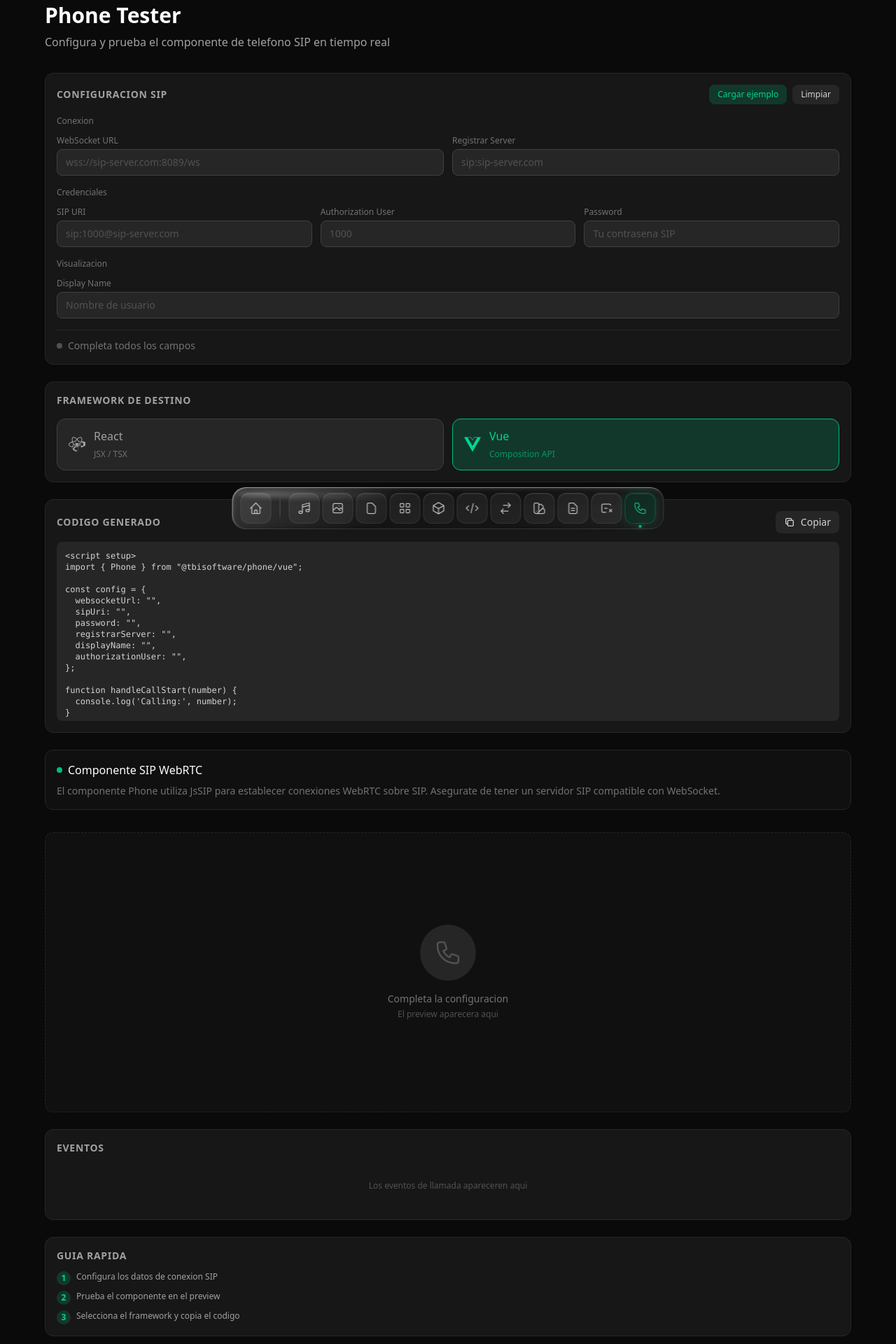
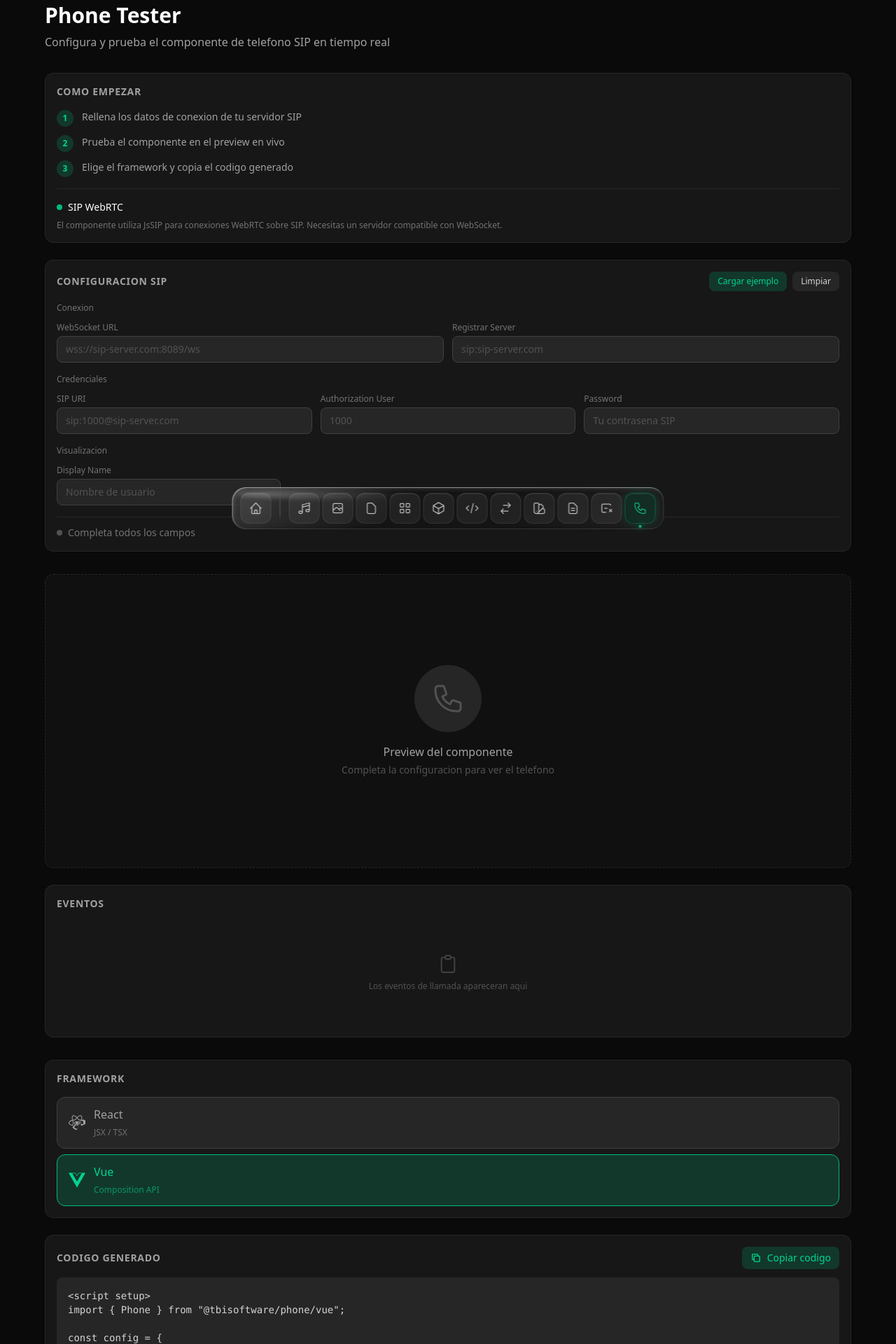
Before and after one commit to christianpasinrey/tools, a Vue app: page /phone-tester in a window 1280 px wide. Shown: the part 20-1940 px from the top of the page at 70% size. Built offline with nearby package versions, Linux system fonts and the light colour scheme.

Commit message:
feat: mejorar la interfaz del probador de teléfono SIP con nuevas instrucciones y ajustes en la organización de campos

```diff
--- a/src/views/PhoneTester.vue
+++ b/src/views/PhoneTester.vue
@@ -1,5 +1,5 @@
 <script setup>
-import { ref, computed, watch } from 'vue'
+import { ref, computed } from 'vue'
 import { usePhoneTester } from '../composables/usePhoneTester'
 import { Phone } from '@tbisoftware/phone/vue'
 
@@ -58,17 +58,46 @@ const clearLogs = () => {
 
 <template>
   <div class="min-h-[calc(100vh-4rem)] bg-neutral-950 p-6">
-    <div class="max-w-6xl mx-auto">
+    <div class="max-w-6xl mx-auto space-y-8">
       <!-- Header -->
-      <div class="mb-8">
+      <div>
         <h1 class="text-3xl font-bold text-white mb-2">Phone Tester</h1>
         <p class="text-neutral-400">Configura y prueba el componente de telefono SIP en tiempo real</p>
       </div>
 
-      <div class="grid lg:grid-cols-[1fr,400px] gap-8">
-        <!-- Left: Configuration & Code -->
-        <div class="space-y-6">
-          <!-- Config Card -->
+      <!-- Row 1: Instructions + Config Form -->
+      <div class="grid lg:grid-cols-[280px,1fr] gap-6">
+        <!-- Instructions -->
+        <div class="bg-neutral-900 rounded-xl border border-neutral-800 p-4 h-fit">
+          <h3 class="text-sm font-semibold text-neutral-400 uppercase tracking-wider mb-4">Como empezar</h3>
+          <div class="space-y-3">
+            <div class="flex gap-3">
+              <span class="flex items-center justify-center w-6 h-6 rounded-full bg-emerald-500/20 text-emerald-400 text-xs font-bold shrink-0">1</span>
+              <p class="text-sm text-neutral-400">Rellena los datos de conexion de tu servidor SIP</p>
+            </div>
+            <div class="flex gap-3">
+              <span class="flex items-center justify-center w-6 h-6 rounded-full bg-emerald-500/20 text-emerald-400 text-xs font-bold shrink-0">2</span>
+              <p class="text-sm text-neutral-400">Prueba el componente en el preview en vivo</p>
+            </div>
+            <div class="flex gap-3">
+              <span class="flex items-center justify-center w-6 h-6 rounded-full bg-emerald-500/20 text-emerald-400 text-xs font-bold shrink-0">3</span>
+              <p class="text-sm text-neutral-400">Elige el framework y copia el codigo generado</p>
+            </div>
+          </div>
+
+          <!-- Info box -->
+          <div class="mt-4 pt-4 border-t border-neutral-800">
+            <div class="flex items-center gap-2 mb-2">
+              <div class="w-2 h-2 rounded-full bg-emerald-500"></div>
+              <span class="text-white text-sm font-medium">SIP WebRTC</span>
+            </div>
+            <p class="text-neutral-500 text-xs">
+              El componente utiliza JsSIP para conexiones WebRTC sobre SIP. Necesitas un servidor compatible con WebSocket.
+            </p>
+          </div>
+        </div>
+
+        <!-- Config Form -->
         <div class="bg-neutral-900 rounded-xl border border-neutral-800 p-4">
           <div class="flex items-center justify-between mb-4">
             <h3 class="text-sm font-semibold text-neutral-400 uppercase tracking-wider">Configuracion SIP</h3>
@@ -123,6 +152,7 @@ const clearLogs = () => {
           <!-- Display -->
           <div class="mb-4">
             <p class="text-xs text-neutral-500 mb-3">Visualizacion</p>
+            <div class="max-w-xs">
               <div v-for="field in configFields.display" :key="field.key">
                 <label class="block text-xs text-neutral-500 mb-1">{{ field.label }}</label>
                 <input
@@ -131,6 +161,7 @@ const clearLogs = () => {
                   :placeholder="field.placeholder"
                   class="w-full px-3 py-2 bg-neutral-800 border border-neutral-700 rounded-lg text-white text-sm focus:outline-none focus:border-emerald-500 transition-colors placeholder:text-neutral-600"
                 />
+              </div>
             </div>
           </div>
 
@@ -145,11 +176,84 @@ const clearLogs = () => {
             </span>
           </div>
         </div>
+      </div>
 
+      <!-- Row 2: Preview + Events -->
+      <div class="grid lg:grid-cols-[1fr,320px] gap-6">
+        <!-- Phone Preview -->
+        <div
+          class="rounded-xl flex items-center justify-center p-8 min-h-[420px]"
+          :class="showPreview ? 'bg-neutral-900 border border-neutral-800' : 'bg-neutral-900/50 border border-dashed border-neutral-800'"
+        >
+          <div v-if="showPreview">
+            <Phone
+              :config="tester.config.value"
+              @call-start="handleCallStart"
+              @call-end="handleCallEnd"
+              @status-change="handleStatusChange"
+            />
+          </div>
+          <div v-else class="text-center">
+            <div class="w-24 h-24 mx-auto mb-4 rounded-full bg-neutral-800 flex items-center justify-center">
+              <svg class="w-12 h-12 text-neutral-600" fill="none" stroke="currentColor" viewBox="0 0 24 24">
+                <path stroke-linecap="round" stroke-linejoin="round" stroke-width="1.5" d="M3 5a2 2 0 012-2h3.28a1 1 0 01.948.684l1.498 4.493a1 1 0 01-.502 1.21l-2.257 1.13a11.042 11.042 0 005.516 5.516l1.13-2.257a1 1 0 011.21-.502l4.493 1.498a1 1 0 01.684.949V19a2 2 0 01-2 2h-1C9.716 21 3 14.284 3 6V5z" />
+              </svg>
+            </div>
+            <p class="text-neutral-400 font-medium">Preview del componente</p>
+            <p class="text-neutral-600 text-sm mt-1">Completa la configuracion para ver el telefono</p>
+          </div>
+        </div>
+
+        <!-- Event Logs -->
+        <div class="bg-neutral-900 rounded-xl border border-neutral-800 p-4 h-fit">
+          <div class="flex items-center justify-between mb-3">
+            <h3 class="text-sm font-semibold text-neutral-400 uppercase tracking-wider">Eventos</h3>
+            <button
+              v-if="callLogs.length > 0"
+              @click="clearLogs"
+              class="px-2 py-1 text-xs bg-neutral-800 hover:bg-neutral-700 text-neutral-400 rounded-lg transition-colors"
+            >
+              Limpiar
+            </button>
+          </div>
+
+          <div class="space-y-1.5 max-h-80 overflow-y-auto">
+            <div
+              v-for="(log, index) in callLogs"
+              :key="index"
+              class="flex items-start gap-2 p-2 rounded-lg bg-neutral-800/50 text-xs"
+            >
+              <div
+                class="w-1.5 h-1.5 rounded-full mt-1.5 shrink-0"
+                :class="{
+                  'bg-emerald-500': log.type === 'success',
+                  'bg-red-500': log.type === 'error',
+                  'bg-blue-500': log.type === 'info',
+                  'bg-yellow-500': log.type === 'start'
+                }"
+              ></div>
+              <div class="flex-1 min-w-0">
+                <p class="text-neutral-300">{{ log.message }}</p>
+                <p class="text-neutral-600">{{ log.time }}</p>
+              </div>
+            </div>
+
+            <div v-if="callLogs.length === 0" class="text-center py-12 text-neutral-600 text-xs">
+              <svg class="w-8 h-8 mx-auto mb-2 text-neutral-700" fill="none" stroke="currentColor" viewBox="0 0 24 24">
+                <path stroke-linecap="round" stroke-linejoin="round" stroke-width="1.5" d="M9 5H7a2 2 0 00-2 2v12a2 2 0 002 2h10a2 2 0 002-2V7a2 2 0 00-2-2h-2M9 5a2 2 0 002 2h2a2 2 0 002-2M9 5a2 2 0 012-2h2a2 2 0 012 2" />
+              </svg>
+              Los eventos de llamada apareceran aqui
+            </div>
+          </div>
+        </div>
+      </div>
+
+      <!-- Row 3: Framework Selector + Generated Code -->
+      <div class="grid lg:grid-cols-[280px,1fr] gap-6">
         <!-- Framework Selector -->
-          <div class="bg-neutral-900 rounded-xl border border-neutral-800 p-4">
-            <h3 class="text-sm font-semibold text-neutral-400 uppercase tracking-wider mb-4">Framework de destino</h3>
-            <div class="grid grid-cols-2 gap-3">
+        <div class="bg-neutral-900 rounded-xl border border-neutral-800 p-4 h-fit">
+          <h3 class="text-sm font-semibold text-neutral-400 uppercase tracking-wider mb-4">Framework</h3>
+          <div class="space-y-2">
             <label
               class="flex items-center gap-3 px-4 py-3 rounded-xl border cursor-pointer transition-all"
               :class="tester.selectedFramework.value === 'react'
@@ -202,7 +306,7 @@ const clearLogs = () => {
               class="flex items-center gap-2 px-3 py-1.5 text-sm rounded-lg transition-all"
               :class="tester.copied.value
                 ? 'bg-emerald-500/20 text-emerald-400'
-                  : 'bg-neutral-800 hover:bg-neutral-700 text-neutral-300'"
+                : 'bg-emerald-500/20 hover:bg-emerald-500/30 text-emerald-400'"
             >
               <svg v-if="!tester.copied.value" class="w-4 h-4" fill="none" stroke="currentColor" viewBox="0 0 24 24">
                 <path stroke-linecap="round" stroke-linejoin="round" stroke-width="2" d="M8 16H6a2 2 0 01-2-2V6a2 2 0 012-2h8a2 2 0 012 2v2m-6 12h8a2 2 0 002-2v-8a2 2 0 00-2-2h-8a2 2 0 00-2 2v8a2 2 0 002 2z" />
@@ -210,109 +314,10 @@ const clearLogs = () => {
               <svg v-else class="w-4 h-4" fill="none" stroke="currentColor" viewBox="0 0 24 24">
                 <path stroke-linecap="round" stroke-linejoin="round" stroke-width="2" d="M5 13l4 4L19 7" />
               </svg>
-                {{ tester.copied.value ? 'Copiado!' : 'Copiar' }}
+              {{ tester.copied.value ? 'Copiado!' : 'Copiar codigo' }}
             </button>
           </div>
-            <pre class="p-3 bg-neutral-800 rounded-lg text-xs text-neutral-300 font-mono overflow-x-auto max-h-64"><code>{{ tester.generatedCode.value }}</code></pre>
-          </div>
-
-          <!-- Info Box -->
-          <div class="p-4 bg-neutral-900/50 rounded-xl border border-neutral-800">
-            <div class="flex items-center gap-2 mb-2">
-              <div class="w-2 h-2 rounded-full bg-emerald-500"></div>
-              <span class="text-white font-medium">Componente SIP WebRTC</span>
-            </div>
-            <p class="text-neutral-500 text-sm">
-              El componente Phone utiliza JsSIP para establecer conexiones WebRTC sobre SIP.
-              Asegurate de tener un servidor SIP compatible con WebSocket.
-            </p>
-          </div>
-        </div>
-
-        <!-- Right: Preview & Logs -->
-        <div class="space-y-6">
-          <!-- Phone Preview -->
-          <div
-            class="rounded-xl flex items-center justify-center p-6 min-h-[400px]"
-            :class="showPreview ? 'bg-neutral-900 border border-neutral-800' : 'bg-neutral-900/50 border border-dashed border-neutral-800'"
-          >
-            <div v-if="showPreview">
-              <Phone
-                :config="tester.config.value"
-                @call-start="handleCallStart"
-                @call-end="handleCallEnd"
-                @status-change="handleStatusChange"
-              />
-            </div>
-            <div v-else class="text-center">
-              <div class="w-20 h-20 mx-auto mb-4 rounded-full bg-neutral-800 flex items-center justify-center">
-                <svg class="w-10 h-10 text-neutral-600" fill="none" stroke="currentColor" viewBox="0 0 24 24">
-                  <path stroke-linecap="round" stroke-linejoin="round" stroke-width="1.5" d="M3 5a2 2 0 012-2h3.28a1 1 0 01.948.684l1.498 4.493a1 1 0 01-.502 1.21l-2.257 1.13a11.042 11.042 0 005.516 5.516l1.13-2.257a1 1 0 011.21-.502l4.493 1.498a1 1 0 01.684.949V19a2 2 0 01-2 2h-1C9.716 21 3 14.284 3 6V5z" />
-                </svg>
-              </div>
-              <p class="text-neutral-500 text-sm">Completa la configuracion</p>
-              <p class="text-neutral-600 text-xs mt-1">El preview aparecera aqui</p>
-            </div>
-          </div>
-
-          <!-- Event Logs -->
-          <div class="bg-neutral-900 rounded-xl border border-neutral-800 p-4">
-            <div class="flex items-center justify-between mb-3">
-              <h3 class="text-sm font-semibold text-neutral-400 uppercase tracking-wider">Eventos</h3>
-              <button
-                v-if="callLogs.length > 0"
-                @click="clearLogs"
-                class="px-2 py-1 text-xs bg-neutral-800 hover:bg-neutral-700 text-neutral-400 rounded-lg transition-colors"
-              >
-                Limpiar
-              </button>
-            </div>
-
-            <div class="space-y-1.5 max-h-48 overflow-y-auto">
-              <div
-                v-for="(log, index) in callLogs"
-                :key="index"
-                class="flex items-start gap-2 p-2 rounded-lg bg-neutral-800/50 text-xs"
-              >
-                <div
-                  class="w-1.5 h-1.5 rounded-full mt-1.5 shrink-0"
-                  :class="{
-                    'bg-emerald-500': log.type === 'success',
-                    'bg-red-500': log.type === 'error',
-                    'bg-blue-500': log.type === 'info',
-                    'bg-yellow-500': log.type === 'start'
-                  }"
-                ></div>
-                <div class="flex-1 min-w-0">
-                  <p class="text-neutral-300 truncate">{{ log.message }}</p>
-                  <p class="text-neutral-600">{{ log.time }}</p>
-                </div>
-              </div>
-
-              <div v-if="callLogs.length === 0" class="text-center py-6 text-neutral-600 text-xs">
-                Los eventos de llamada apareceren aqui
-              </div>
-            </div>
-          </div>
-
-          <!-- Quick Guide -->
-          <div class="bg-neutral-900 rounded-xl border border-neutral-800 p-4">
-            <h3 class="text-sm font-semibold text-neutral-400 uppercase tracking-wider mb-3">Guia rapida</h3>
-            <div class="space-y-2">
-              <div class="flex gap-2 text-xs">
-                <span class="flex items-center justify-center w-5 h-5 rounded-full bg-emerald-500/20 text-emerald-400 font-bold shrink-0">1</span>
-                <p class="text-neutral-400">Configura los datos de conexion SIP</p>
-              </div>
-              <div class="flex gap-2 text-xs">
-                <span class="flex items-center justify-center w-5 h-5 rounded-full bg-emerald-500/20 text-emerald-400 font-bold shrink-0">2</span>
-                <p class="text-neutral-400">Prueba el componente en el preview</p>
-              </div>
-              <div class="flex gap-2 text-xs">
-                <span class="flex items-center justify-center w-5 h-5 rounded-full bg-emerald-500/20 text-emerald-400 font-bold shrink-0">3</span>
-                <p class="text-neutral-400">Selecciona el framework y copia el codigo</p>
-              </div>
-            </div>
-          </div>
+          <pre class="p-4 bg-neutral-800 rounded-lg text-sm text-neutral-300 font-mono overflow-x-auto max-h-72"><code>{{ tester.generatedCode.value }}</code></pre>
         </div>
       </div>
     </div>
```
Lines whose indentation alone changed are shown as unchanged.
